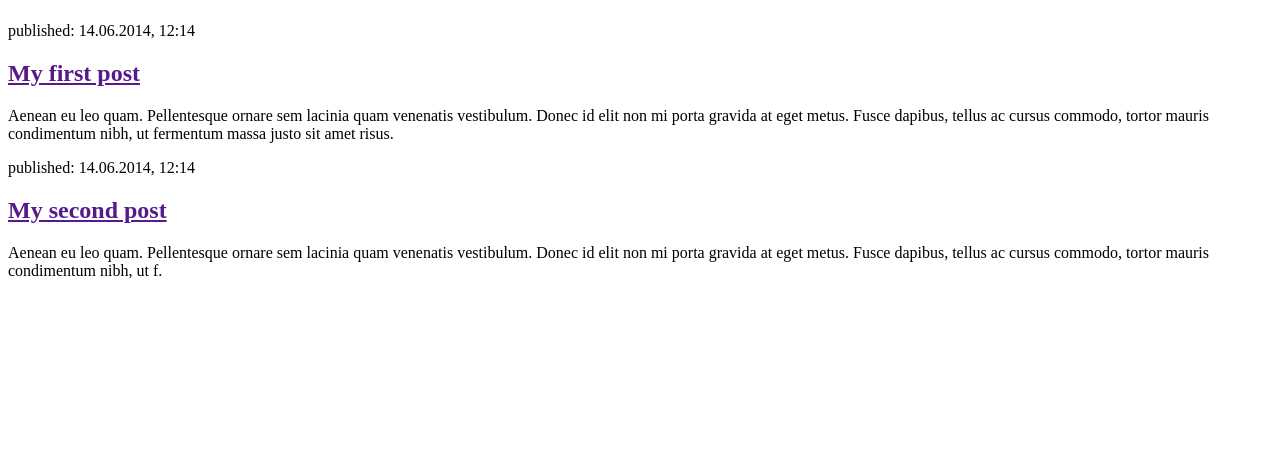
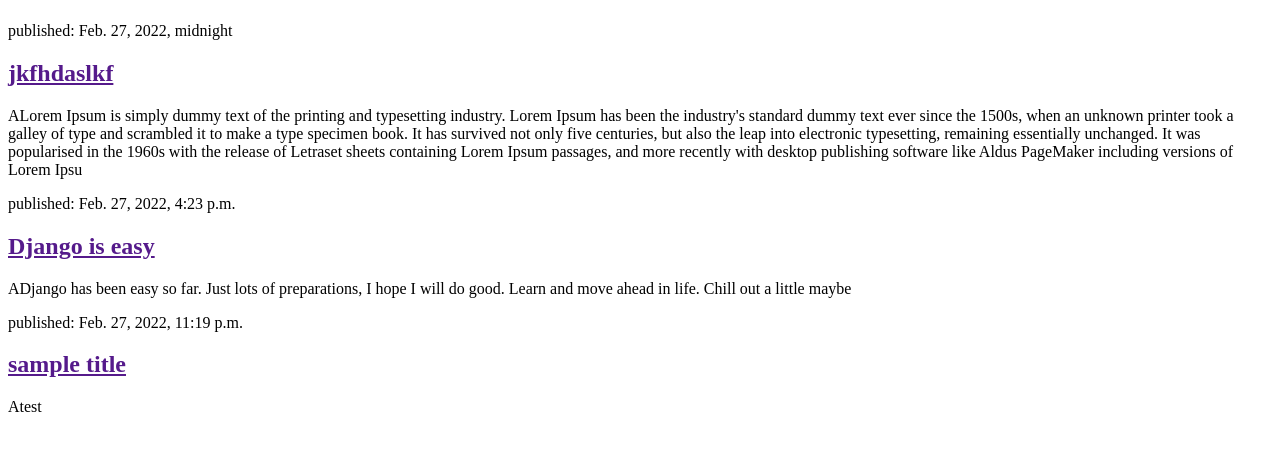
Before and after one commit to GGi347/my-first-blog, a Django app: page / in a window 1280 px wide. Shown: the part 58-509 px from the top of the page. Run offline with Django 3.2, Linux system fonts and the light colour scheme; data comes from the database, SQL or seed files in the repository; both versions use the stored data as it was after the commit.

Commit message:
Add templates and connect to models

```diff
--- a/blog/templates/blog/post_list.html
+++ b/blog/templates/blog/post_list.html
@@ -10,17 +10,14 @@
     <header>
         <h1><a href="/">Django Girls Blog</a></h1>
     </header>
+    {% for post in posts %}
+    <article>
+        <time>published: {{ post.published_date }}</time>
+        <h2><a href="">{{ post.title }}</a></h2>
+        <p>A{{post.text | linebreaksbr}}</p>
+    </article>
+    {% endfor %}
 
-    <article>
-        <time>published: 14.06.2014, 12:14</time>
-        <h2><a href="">My first post</a></h2>
-        <p>Aenean eu leo quam. Pellentesque ornare sem lacinia quam venenatis vestibulum. Donec id elit non mi porta gravida at eget metus. Fusce dapibus, tellus ac cursus commodo, tortor mauris condimentum nibh, ut fermentum massa justo sit amet risus.</p>
-    </article>
 
-    <article>
-        <time>published: 14.06.2014, 12:14</time>
-        <h2><a href="">My second post</a></h2>
-        <p>Aenean eu leo quam. Pellentesque ornare sem lacinia quam venenatis vestibulum. Donec id elit non mi porta gravida at eget metus. Fusce dapibus, tellus ac cursus commodo, tortor mauris condimentum nibh, ut f.</p>
-    </article>
 </body>
 </html>
--- a/blog/views.py
+++ b/blog/views.py
@@ -1,5 +1,8 @@
 from django.shortcuts import render
+from django.utils import timezone
+from .models import Post
 
 # Create your views here.
 def post_list(request):
-    return render(request, 'blog/post_list.html', {})
+    posts = Post.objects.filter(published_date__lte=timezone.now()).order_by('published_date')
+    return render(request, 'blog/post_list.html', {'posts':posts})
```
Also changed, not shown: db.sqlite3.
